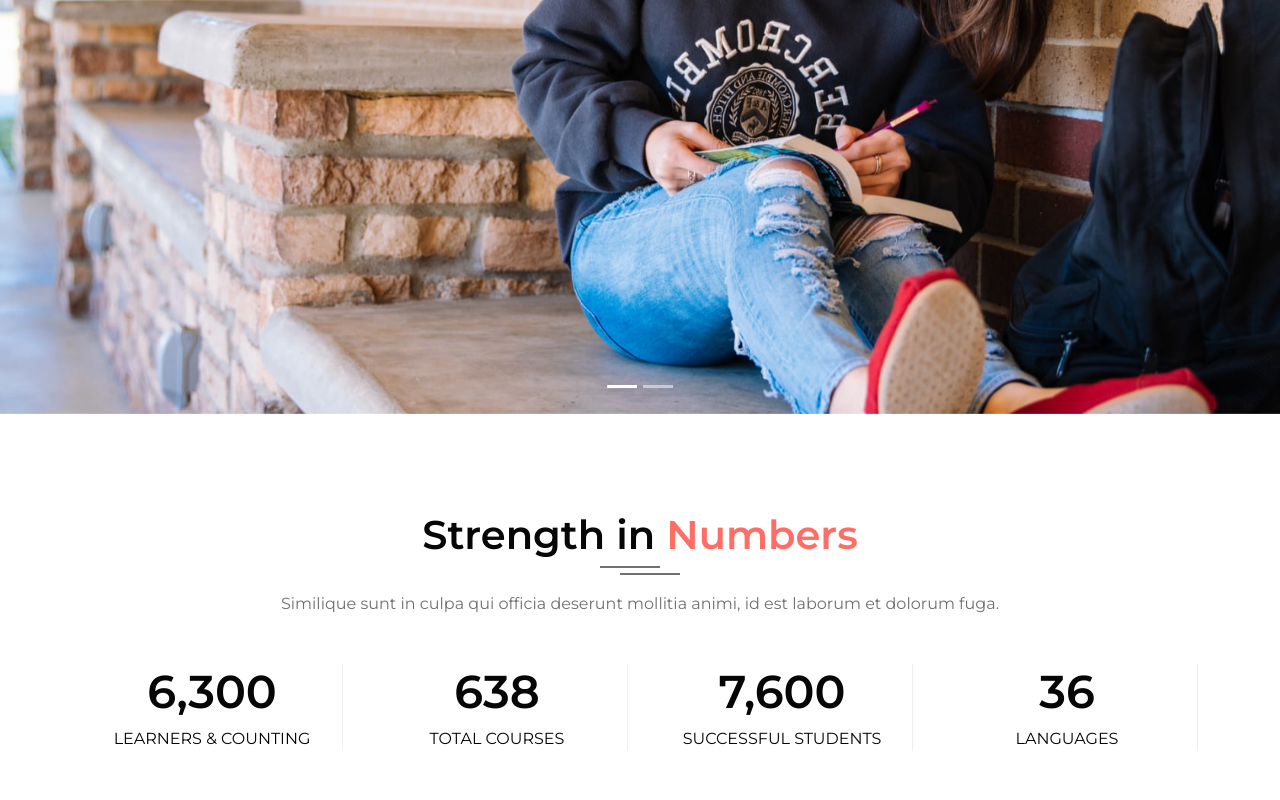
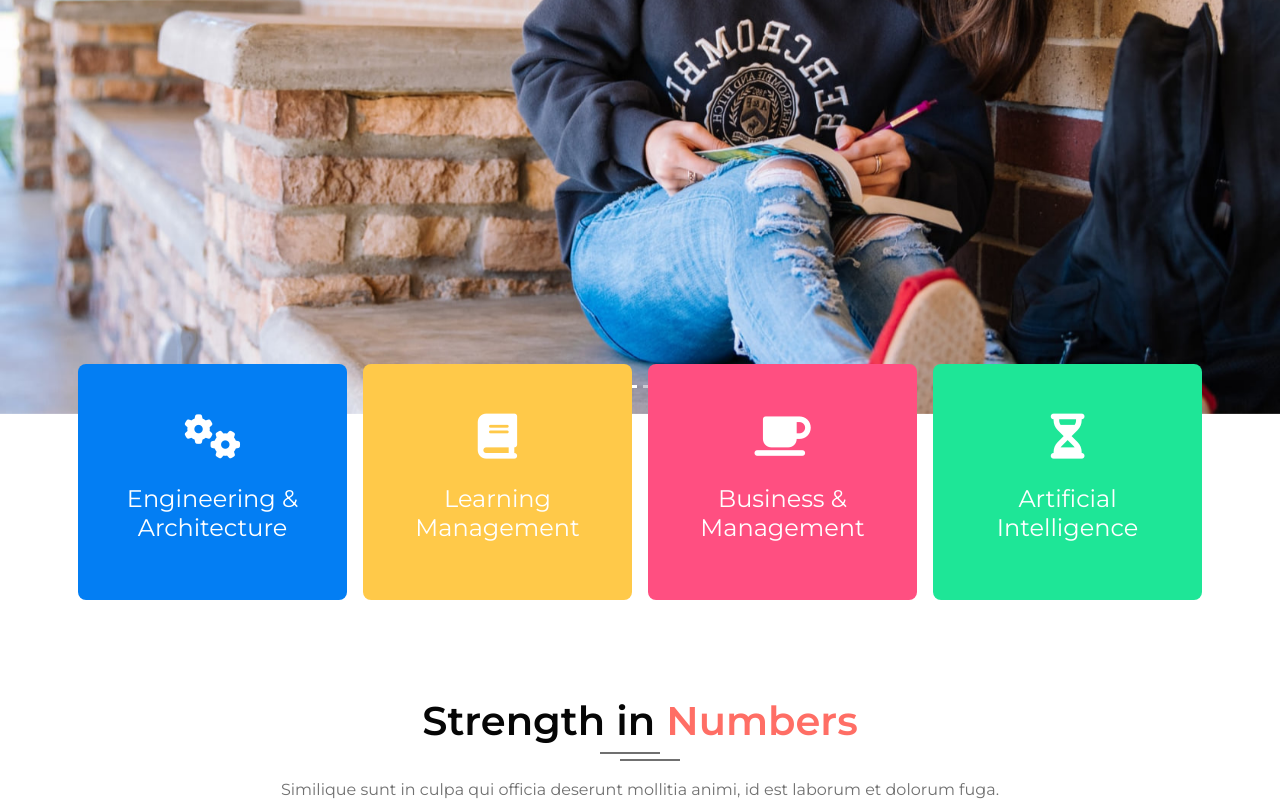
Before and after one commit to TuTruc37/BC61_BaiTapCapStone, a plain HTML site: page index.html in a window 1280 px wide. Shown: the part 416-1216 px from the top of the page. Drawn offline with nearby package versions, Linux system fonts and the light colour scheme; a script that the page names is missing.

Commit message:
support done

```diff
--- a/css/style.css
+++ b/css/style.css
@@ -119,6 +119,45 @@ header a.dropdown-item:hover {
 .active {
   color: #ff6e65 !important;
 }
+
+/* carousel */
+.carousel{
+  display:relative;
+}
+/*support */
+.support{
+  position: relative;
+  margin-top: -50px;
+  z-index:1000;
+}
+.support .color-1{
+  background-color: #037ef3;
+}
+.support .color-2{
+  background-color: #ffc949;
+}
+.support .color-3{
+  background-color: #ff4f81;
+}
+.support .color-4{
+  background-color: #1ee697;
+}
+.support .area-box{
+  padding:50px 35px;
+  border-radius: 8px;
+  text-align: center;
+}
+.support .area-box i{
+  font-size:45px;
+  color:#fff;
+}
+.support .area-box h4 .title-head{
+  display:block;
+  margin-top:25px;
+  text-decoration: none;
+  color:white;
+}
+
 /* number */
 .number .number_content .number_item {
   border-right: 1px solid #eee;
--- a/index.html
+++ b/index.html
@@ -171,7 +171,41 @@
           </div>
         </div>
     </section>
-    <section class="support"></section>
+    <section class="support">
+      <div class="container">
+        <div class="support_content grid-area-hny justify-content-center row">
+          <div class="col-lg-3 col-md-6 px-lg-2">
+            <div class="area-box color-1">
+              <i class="fa fa-cogs" aria-hidden="true"></i>
+              <h4>
+                <a href="#url" class="title-head">Engineering &amp; Architecture</a>
+              </h4>
+            </div>
+          </div>
+          <div class="col-lg-3 col-md-6 px-lg-2 mt-md-0 mt-3">
+            <div class="area-box color-2">
+              <i class="fa fa-book" aria-hidden="true"></i>
+              <h4><a href="#url" class="title-head">Learning Management</a>
+              </h4>
+            </div>
+          </div>
+          <div class="col-lg-3 col-md-6 px-lg-2 mt-md-0 mt-3">
+            <div class="area-box color-3">
+              <i class="fa fa-coffee" aria-hidden="true"></i>
+              <h4><a href="#url" class="title-head">Business &amp; Management</a>
+              </h4>
+            </div>
+          </div>
+          <div class="col-lg-3 col-md-6 px-lg-2 mt-md-0 mt-3">
+            <div class="area-box color-4">
+              <i class="fa fa-hourglass-half" aria-hidden="true"></i>
+              <h4><a href="#url" class="title-head">Artificial Intelligence</a>
+              </h4>
+            </div>
+          </div>
+        </div>
+      </div>
+    </section>
     <section class="studious"></section>
     <section class="service"></section>
     <section class="number py-5">
```
